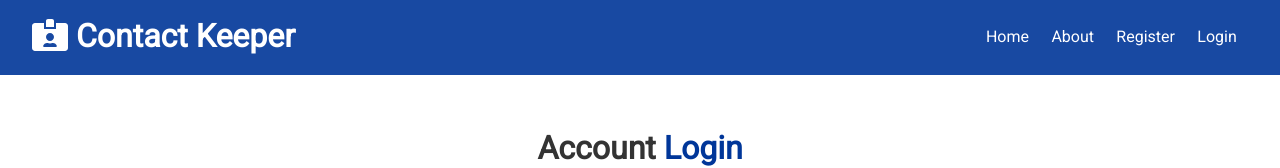
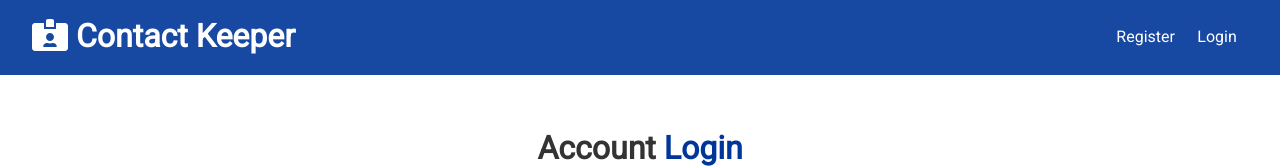
Before and after one commit to ppatel1604/contact-keeper, a React (Create React App) app in the folder client/: page /login in a window 1280 px wide. Shown: the top 168 px of the page. Built offline with nearby package versions, Linux system fonts and the light colour scheme; the HTML template or start-up script is replaced by a standard one.

Commit message:
Completed the logout button and flow

```diff
--- a/client/src/components/auth/Login.js
+++ b/client/src/components/auth/Login.js
@@ -17,8 +17,8 @@
     if (error === 'Please provide valid credentials') {
       setAlert(error, 'danger');
       clearErrors();
-      // eslint-disable-next-line
     }
+    // eslint-disable-next-line
   }, [error, isAuthenticated, props.history]);
 
   const [user, setUser] = useState({
--- a/client/src/components/layout/Navbar.js
+++ b/client/src/components/layout/Navbar.js
@@ -1,29 +1,48 @@
-import React from 'react';
+import React, { useContext, Fragment } from 'react';
 import PropTypes from 'prop-types';
 import { FontAwesomeIcon } from '@fortawesome/react-fontawesome';
-import { faIdCardAlt } from '@fortawesome/free-solid-svg-icons';
+import { faIdCardAlt, faSignOutAlt } from '@fortawesome/free-solid-svg-icons';
 import { Link } from 'react-router-dom';
+import AuthContext from '../../context/auth/authContext';
 
 export const Navbar = ({ title, icon }) => {
+  const authContext = useContext(AuthContext);
+
+  const { isAuthenticated, logout, user } = authContext;
+
+  const onLogout = () => {
+    logout();
+  };
+
+  const authLinks = (
+    <Fragment>
+      <li>Hello {user && user.name}</li>
+      <li>
+        <a href='#!' onClick={onLogout}>
+          <FontAwesomeIcon icon={faSignOutAlt} />
+          <span className='hide-sm'>Logout</span>
+        </a>
+      </li>
+    </Fragment>
+  );
+
+  const guestLinks = (
+    <Fragment>
+      <li>
+        <Link to='/Register'>Register</Link>
+      </li>
+      <li>
+        <Link to='/Login'>Login</Link>
+      </li>
+    </Fragment>
+  );
+
   return (
     <div className='navbar bg-primary'>
       <h1>
         <FontAwesomeIcon icon={icon}></FontAwesomeIcon> {title}
       </h1>
-      <ul>
-        <li>
-          <Link to='/'>Home</Link>
-        </li>
-        <li>
-          <Link to='/About'>About</Link>
-        </li>
-        <li>
-          <Link to='/Register'>Register</Link>
-        </li>
-        <li>
-          <Link to='/Login'>Login</Link>
-        </li>
-      </ul>
+      <ul>{isAuthenticated ? authLinks : guestLinks}</ul>
     </div>
   );
 };
--- a/client/src/context/auth/AuthState.js
+++ b/client/src/context/auth/AuthState.js
@@ -89,6 +89,8 @@
 
   const clearErrors = () => dispatch({ type: CLEAR_ERRORS });
 
+  const logout = () => dispatch({ type: LOGOUT });
+
   return (
     <AuthContext.Provider
       value={{
@@ -100,7 +102,8 @@
         register,
         loadUser,
         clearErrors,
-        login
+        login,
+        logout
       }}
     >
       {props.children}
--- a/client/src/context/auth/authReducer.js
+++ b/client/src/context/auth/authReducer.js
@@ -30,6 +30,7 @@
     case REGISTER_FAIL:
     case AUTH_ERROR:
     case LOGIN_FAIL:
+    case LOGOUT:
       localStorage.removeItem('token');
       return {
         ...state,
```
